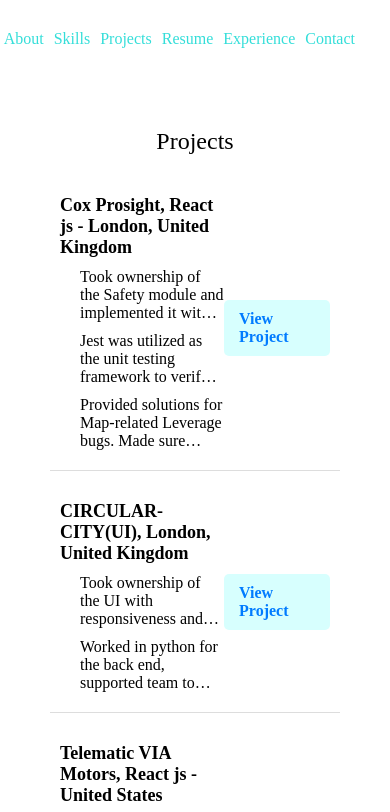
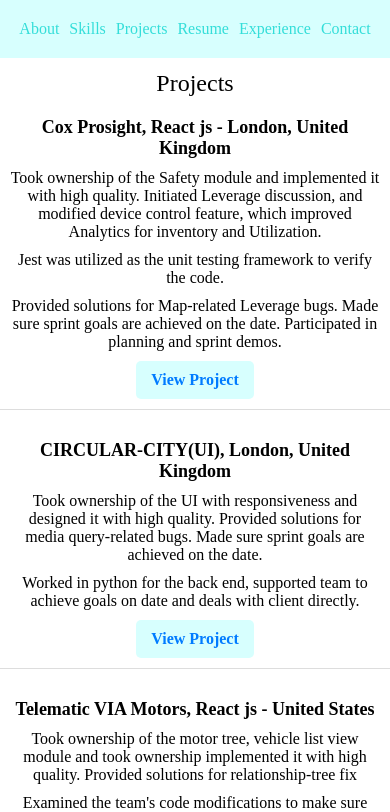
Before and after one commit to kuttenajith/Portfolio, a Vue app: page /projects in a window 390 px wide. Shown: the top 812 px of the page. Built offline with nearby package versions, Linux system fonts and the light colour scheme.

Commit message:
mobile responsivesnesss updated

```diff
--- a/src/App.vue
+++ b/src/App.vue
@@ -36,4 +36,22 @@
   padding: 30px;
   text-align: center;
 }
+@media screen and (max-width: 576px) {
+  .header-part {
+    padding: 15px 0px;
+    justify-content: center;
+    position: fixed;
+    top: 0;
+    left: 0;
+    width: 100%;
+    background-color: #d7fffe;
+    color: white;
+    padding: 20px;
+    text-align: center;
+    z-index: 1000;
+  }
+  .body-section {
+    padding: 70px 0px;
+  }
+}
 </style>
--- a/src/components/Contact.vue
+++ b/src/components/Contact.vue
@@ -77,4 +77,10 @@
   background-color: white;
   border: 1px solid #d7fffe;
 }
+
+@media screen and (max-width: 576px) {
+  .element {
+    padding: 10px !important;
+  }
+}
 </style>
--- a/src/components/Experience.vue
+++ b/src/components/Experience.vue
@@ -154,13 +154,26 @@
   margin-bottom: 10px;
 }
 
-/* Limit list item to 3 lines */
 .experience-description {
   display: -webkit-box;
   -webkit-line-clamp: 3;
   -webkit-box-orient: vertical;
   overflow: hidden;
   text-overflow: ellipsis;
-  max-height: 4.5em; /* height for 3 lines with line height of 1.5 */
+  max-height: 4.5em;
+}
+@media screen and (max-width: 576px) {
+  .projects-section,
+  .description-list {
+    padding: 0px;
+  }
+  .experience-item {
+    text-align: center;
+    flex-direction: column;
+  }
+  .experience-description {
+    display: block;
+    text-align: center;
+  }
 }
 </style>
--- a/src/components/Projects.vue
+++ b/src/components/Projects.vue
@@ -172,13 +172,29 @@
   margin-bottom: 10px;
 }
 
-/* Limit list item to 3 lines */
 .project-description {
   display: -webkit-box;
   -webkit-line-clamp: 3;
   -webkit-box-orient: vertical;
   overflow: hidden;
   text-overflow: ellipsis;
-  max-height: 4.5em; /* height for 3 lines with line height of 1.5 */
+  max-height: 4.5em;
+}
+@media screen and (max-width: 576px) {
+  .projects-section,
+  .description-list {
+    padding: 0px;
+  }
+  .project-item {
+    text-align: center;
+    flex-direction: column;
+  }
+  .project-description {
+    display: block;
+    text-align: center;
+  }
+  h2 {
+    margin-bottom: 10px;
+  }
 }
 </style>
```
